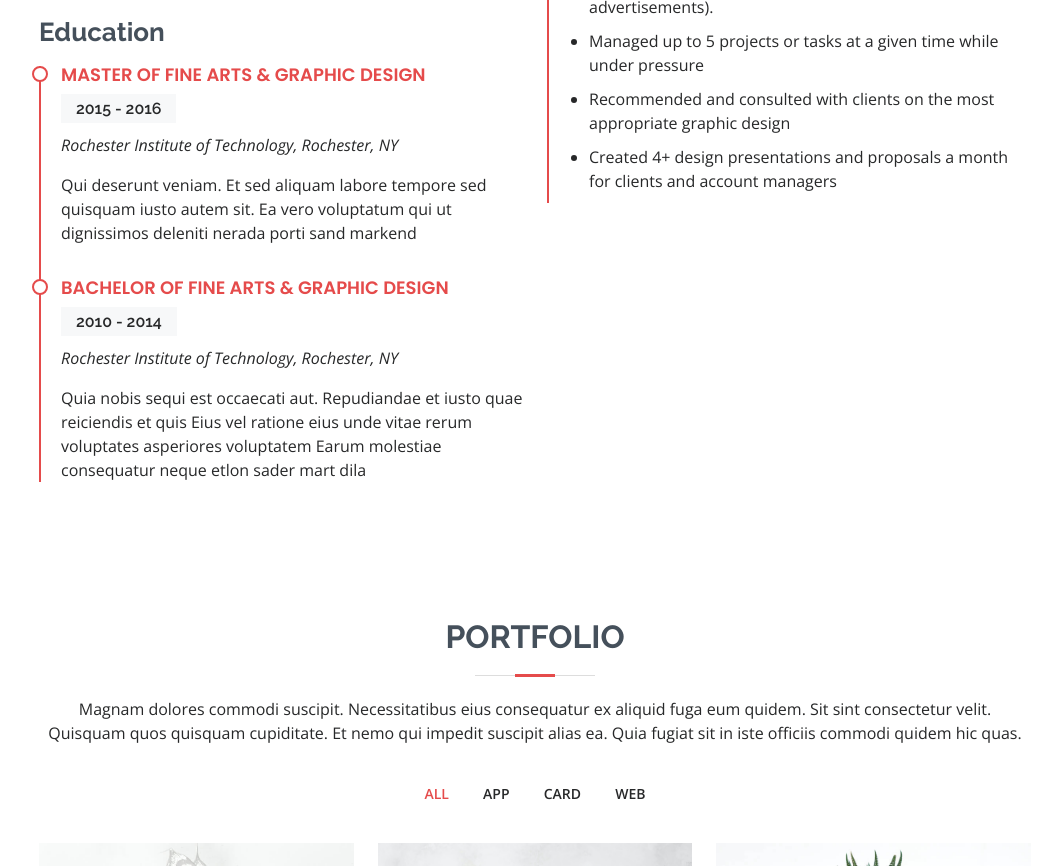
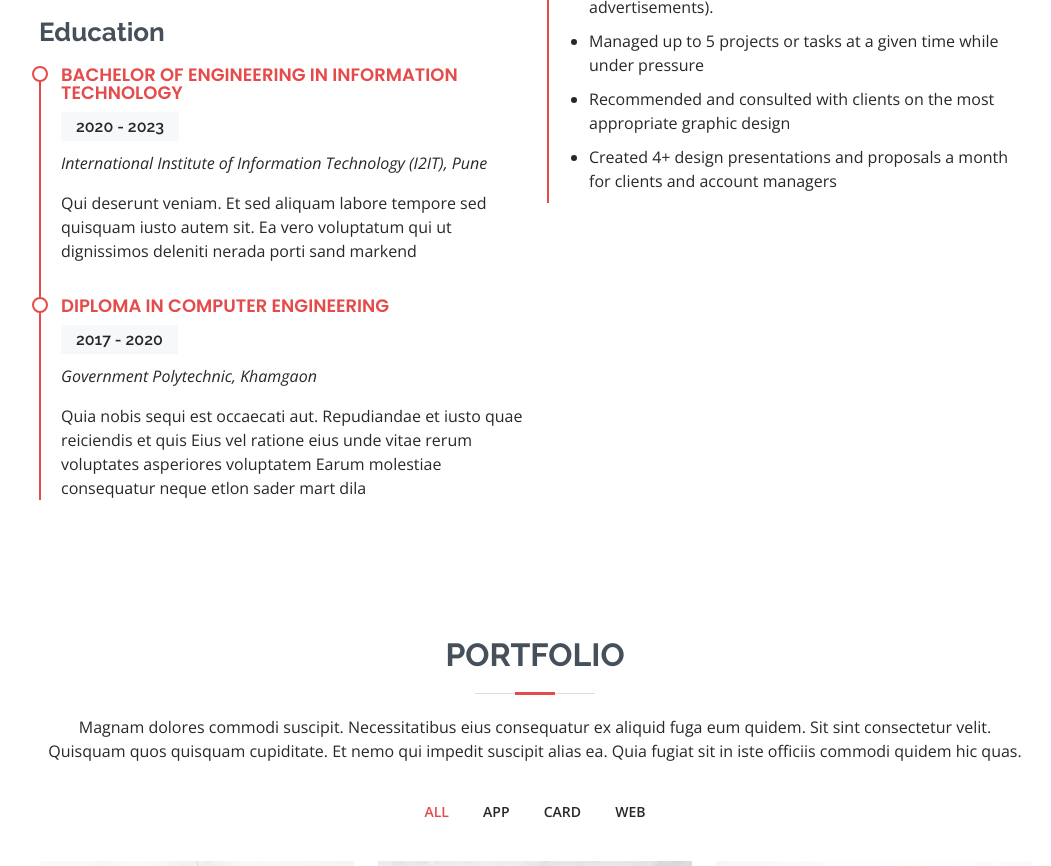
Before and after one commit to khairnarkalpesh/portfolio-light, a website: page index.html in a window 1280 px wide. Shown: the part 2775-3641 px from the top of the page, without its empty margins (155-1206 px from the left). Drawn offline with nearby package versions, Linux system fonts and the light colour scheme.

Commit message:
My Portfolio Website

```diff
--- a/assets/css/style.css
+++ b/assets/css/style.css
@@ -4,6 +4,8 @@
 body {
   font-family: "Open Sans", sans-serif;
   color: #272829;
+  /* color: white; */
+  /* background-color: #011426; */
 }
 
 a {
--- a/index.html
+++ b/index.html
@@ -266,15 +266,15 @@
 
             <h3 class="resume-title">Education</h3>
             <div class="resume-item">
-              <h4>Master of Fine Arts &amp; Graphic Design</h4>
-              <h5>2015 - 2016</h5>
-              <p><em>Rochester Institute of Technology, Rochester, NY</em></p>
+              <h4>Bachelor of Engineering in Information Technology</h4>
+              <h5>2020 - 2023</h5>
+              <p><em>International Institute of Information Technology (I2IT), Pune</em></p>
               <p>Qui deserunt veniam. Et sed aliquam labore tempore sed quisquam iusto autem sit. Ea vero voluptatum qui ut dignissimos deleniti nerada porti sand markend</p>
             </div>
             <div class="resume-item">
-              <h4>Bachelor of Fine Arts &amp; Graphic Design</h4>
-              <h5>2010 - 2014</h5>
-              <p><em>Rochester Institute of Technology, Rochester, NY</em></p>
+              <h4>Diploma in Computer Engineering</h4>
+              <h5>2017 - 2020</h5>
+              <p><em>Government Polytechnic, Khamgaon</em></p>
               <p>Quia nobis sequi est occaecati aut. Repudiandae et iusto quae reiciendis et quis Eius vel ratione eius unde vitae rerum voluptates asperiores voluptatem Earum molestiae consequatur neque etlon sader mart dila</p>
             </div>
           </div>
```
